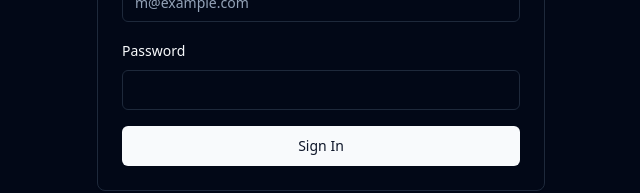
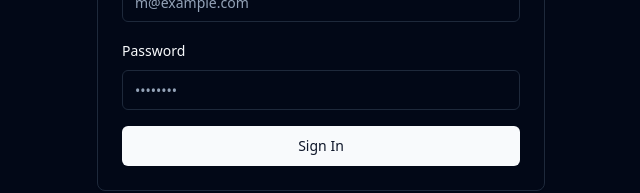
Before and after one commit to Zaid-maker/story-teller-game, a React (Vite) app: page /login in a window 1280 px wide. Shown: the part 403-596 px from the top of the page, without its empty margins (319-959 px from the left). Built offline with nearby package versions, Linux system fonts and the light colour scheme.

Commit message:
[dyad] Adding password placeholders - wrote 1 file(s)

```diff
--- a/src/pages/Login.tsx
+++ b/src/pages/Login.tsx
@@ -87,7 +87,7 @@ const Login = () => {
                 </div>
                 <div className="space-y-2">
                   <Label htmlFor="signin-password">Password</Label>
-                  <Input id="signin-password" type="password" required value={password} onChange={(e) => setPassword(e.target.value)} />
+                  <Input id="signin-password" type="password" placeholder="••••••••" required value={password} onChange={(e) => setPassword(e.target.value)} />
                 </div>
                 <Button type="submit" className="w-full" disabled={formLoading}>
                   {formLoading ? "Signing In..." : "Sign In"}
@@ -114,7 +114,7 @@ const Login = () => {
                 </div>
                 <div className="space-y-2">
                   <Label htmlFor="signup-password">Password</Label>
-                  <Input id="signup-password" type="password" required value={password} onChange={(e) => setPassword(e.target.value)} />
+                  <Input id="signup-password" type="password" placeholder="••••••••" required value={password} onChange={(e) => setPassword(e.target.value)} />
                 </div>
                 <Button type="submit" className="w-full" disabled={formLoading}>
                   {formLoading ? "Creating Account..." : "Sign Up"}
```
